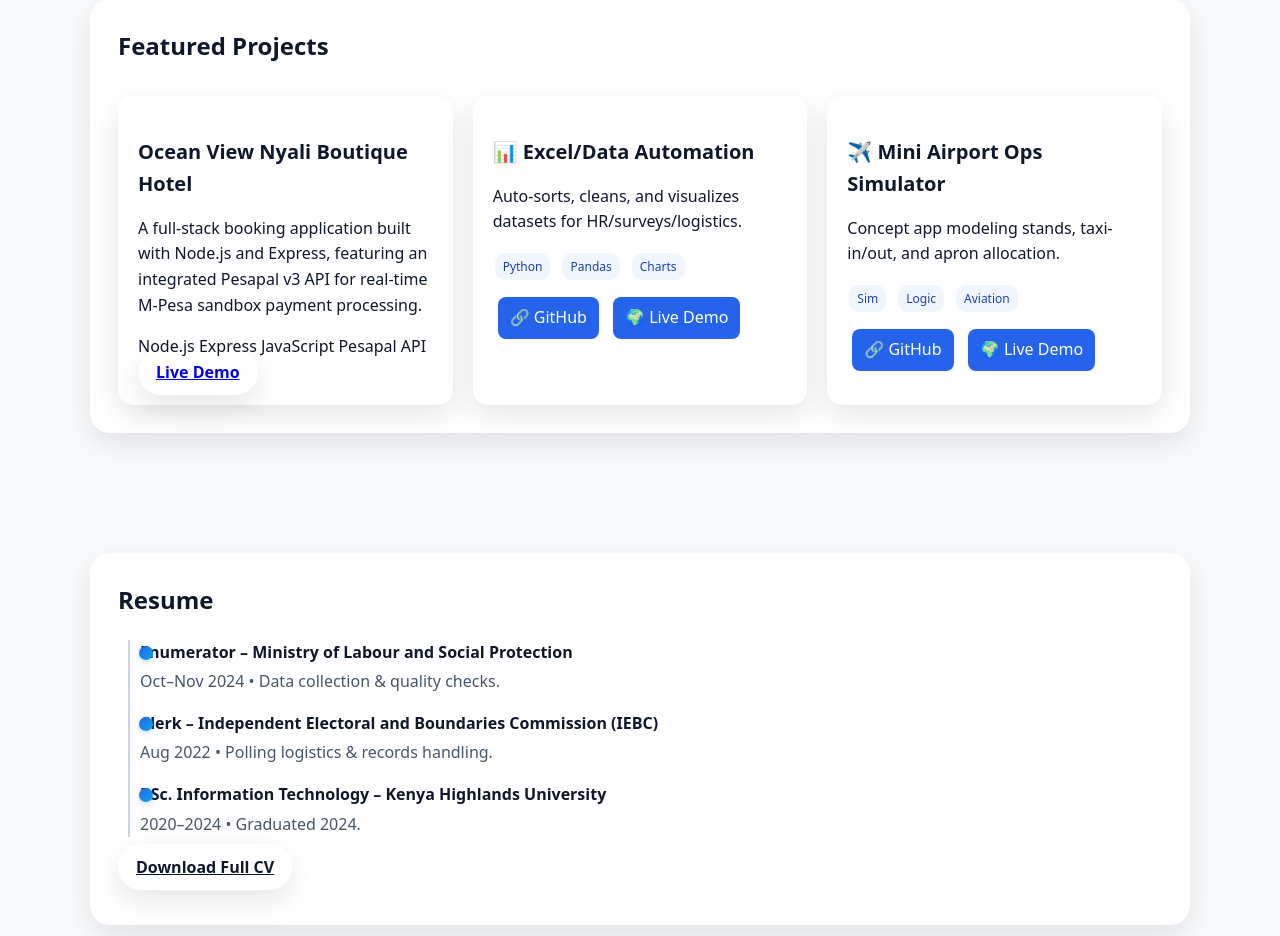
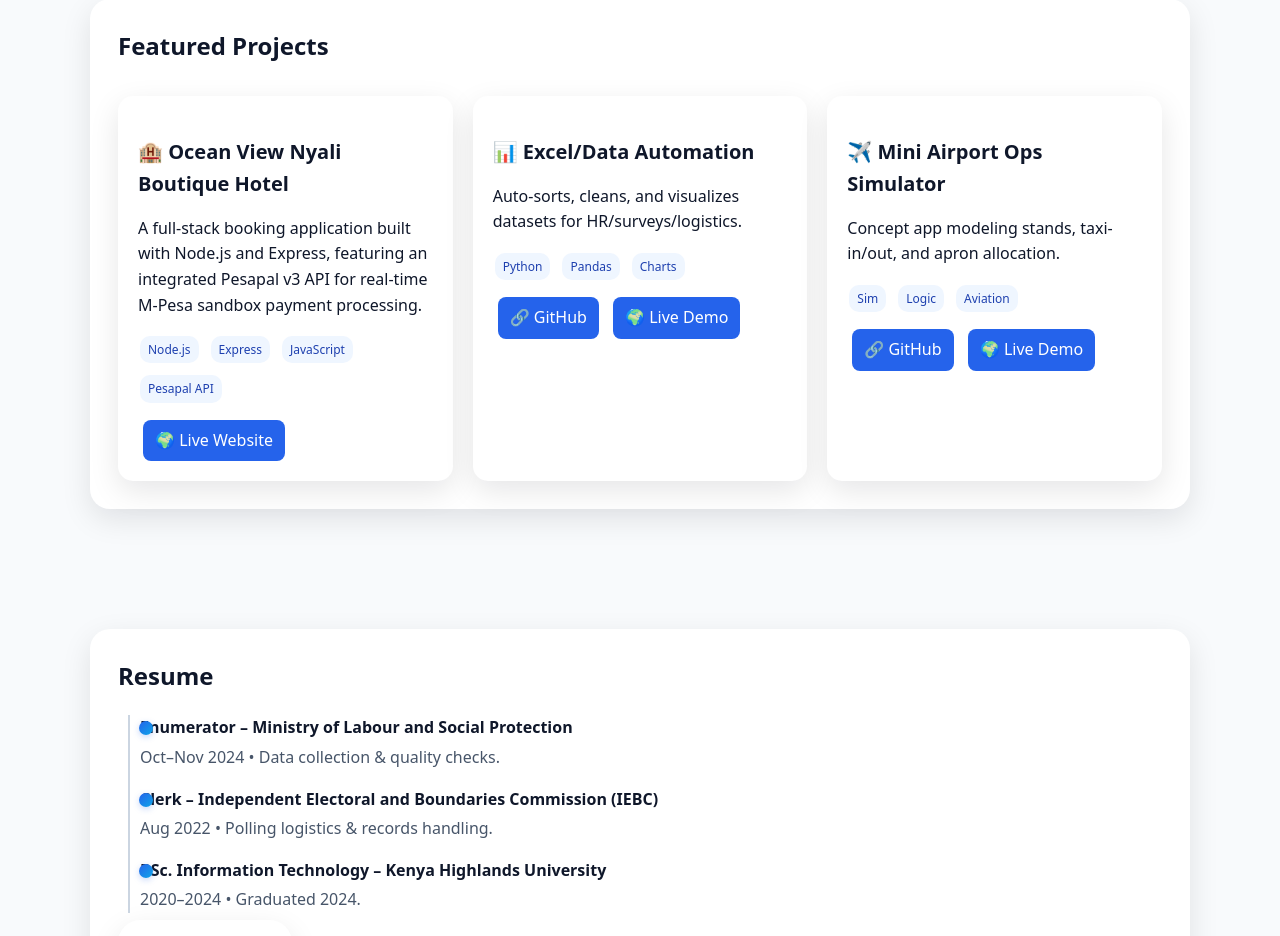
Before and after one commit to felixfeizbon/feizbonhub, a plain HTML site: page index.html in a window 1280 px wide. Shown: the part 1380-2316 px from the top of the page. Drawn offline with Linux system fonts and the light colour scheme.

Commit message:
Update styling and tags for Ocean View project card

```diff
--- a/index.html
+++ b/index.html
@@ -157,7 +157,8 @@
   font-size: 20px;
   margin-bottom: 10px;
 }
-.project-card .tags span {
+.project-card .tags span,
+.project-card .tech-stack span {
   display: inline-block;
   background: #eff6ff;
   border-radius: 10px;
@@ -215,7 +216,7 @@
       <div class="cta">
         <a class="btn primary" href="#projects">View My Projects</a>
         <!-- TODO: Replace the href with your real CV file path -->
-        <a class="btn secondary" href="assets/Felix Kiplangat_Resume.pdf" download>Download CV</a>
+        <a class="btn secondary" href="assets/Felix_Kiplangat_CV.pdf" download>Download CV</a>
       </div>
     </div>
   </section>
@@ -227,7 +228,7 @@
         <!-- TODO: Replace src with your actual image file name (place image in same folder) -->
         <img class="avatar" src="assets/felix-profile.jpg" alt="Portrait of Felix Kiplangat" />
         <div class="meta">
-<h2>About Me</h2>
+          <h2>About Me</h2>
 <p>
   I’m an IT graduate with a problem-solving mindset. I love blending clean code with clear user experience, and I’m passionate about how technology powers vast operations to create smarter, more efficient systems.
 </p>
@@ -274,19 +275,19 @@
       <!-- Project 1 -->
 <!-- Ocean View Nyali Boutique Hotel Project Card -->
 <div class="project-card">
-  <h3>Ocean View Nyali Boutique Hotel</h3>
+  <h3>🏨 Ocean View Nyali Boutique Hotel</h3>
   <p>
     A full-stack booking application built with Node.js and Express, featuring
     an integrated Pesapal v3 API for real-time M-Pesa sandbox payment processing.
   </p>
-  <div class="tech-stack">
+  <div class="tags">
     <span>Node.js</span>
     <span>Express</span>
     <span>JavaScript</span>
     <span>Pesapal API</span>
   </div>
-  <div class="project-links">
-    <a href="https://nyati-boutique.onrender.com" target="_blank" class="btn">Live Demo</a>
+  <div class="buttons">
+    <a href="https://nyati-boutique.onrender.com" target="_blank">🌍 Live Website</a>
   </div>
 </div>
 
@@ -343,7 +344,7 @@
             <p>2020–2024 • Graduated 2024.</p>
           </div>
         </div>
-        <p style="margin-top:18px"><a class="btn secondary" href="assets/Felix Kiplangat_Resume.pdf" download>Download Full CV</a></p>
+        <p style="margin-top:18px"><a class="btn secondary" href="assets/Felix_Kiplangat_CV.pdf" download>Download Full CV</a></p>
       </div>
     </section>
 
@@ -361,8 +362,8 @@
 <a href="mailto:felixfeizbon@gmail.com" target="_blank" title="Email">
       <i class="fas fa-envelope"></i> Email
     </a>
-    <a href="https://www.linkedin.com/in/felix-kiplangat-8a6ba4369" target="_blank" title="LinkedIn">
-      <i class="fab fa-linkedin"></i> LinkedIn
+    <a href="https://www.linkedin.com/in/YOUR-LINKEDIN" target="_blank" title="LinkedIn">
+      <i class="fab fa-linkedin"></i>LinkedIn
     </a>
     <a href="https://github.com/felixfeizbon" target="_blank" title="GitHub">
       <i class="fab fa-github"></i> GitHub
```
